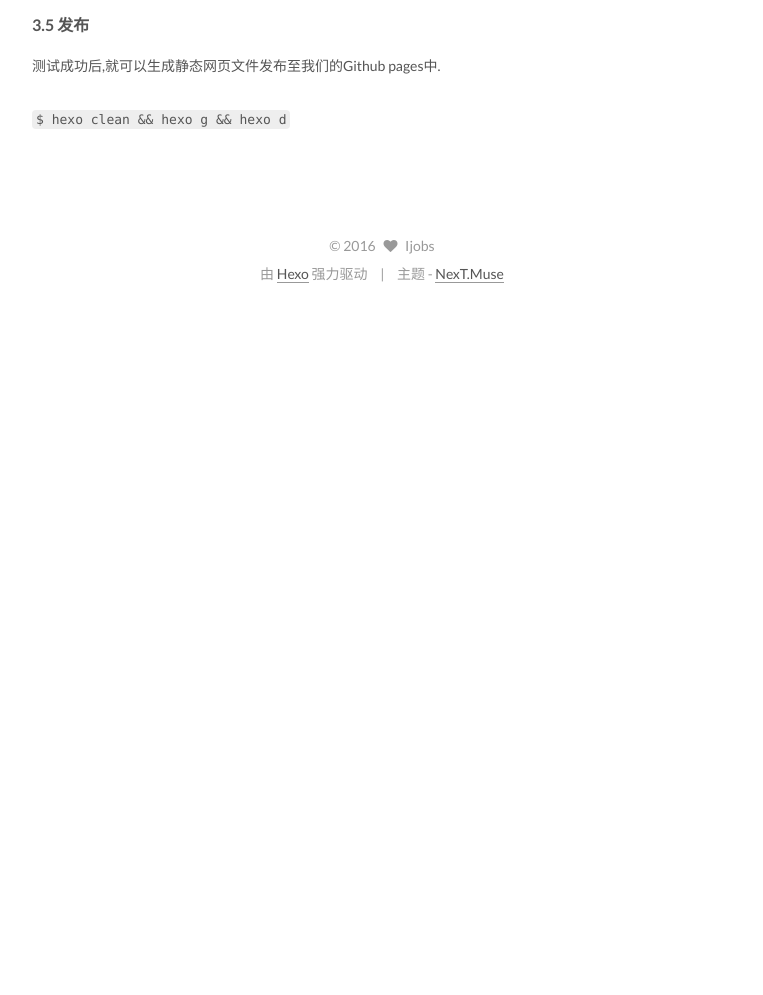
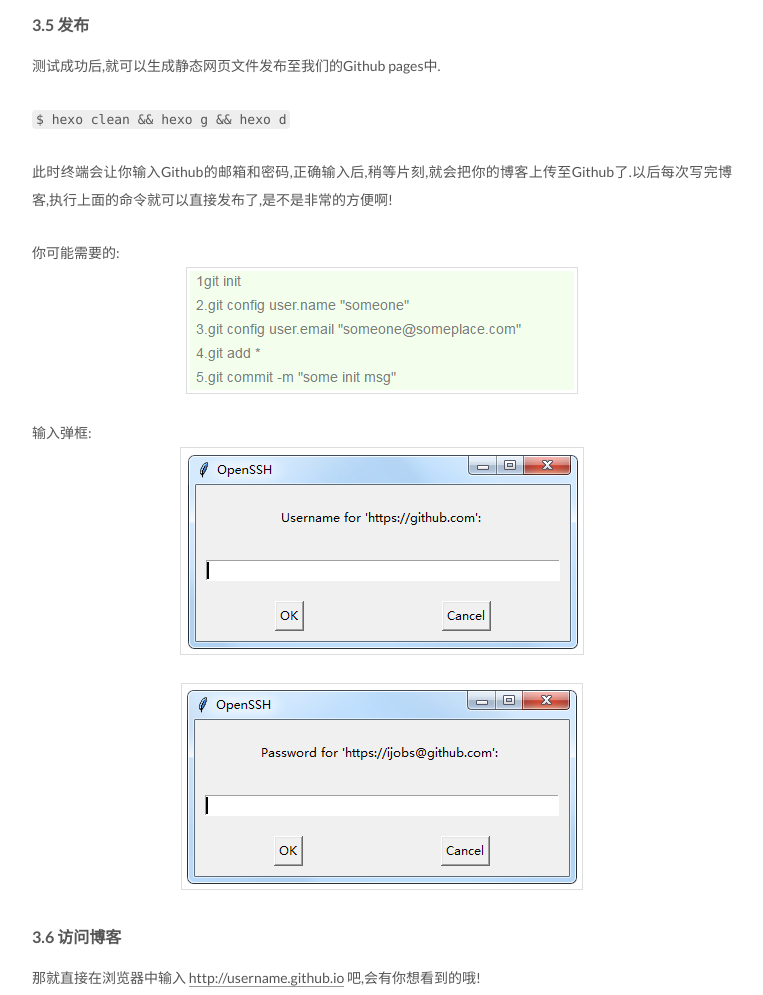
Before and after one commit to ijobs/ijobs.github.io, a plain HTML site: page index.html in a window 1280 px wide. Shown: the part 5678-6673 px from the top of the page, without its empty margins (258-1021 px from the left). Before the commit the page ends 5986 px from the top, so only its background shows below. Drawn offline with Linux system fonts and the light colour scheme.

Commit message:
Site updated: 2016-05-13 12:59:50

```diff
--- a/css/main.css
+++ b/css/main.css
@@ -1548,7 +1548,7 @@
   width: 4px;
   height: 4px;
   border-radius: 50%;
-  background: #52ff36;
+  background: #ffffb0;
 }
 .links-of-blogroll {
   font-size: 13px;
--- a/index.html
+++ b/index.html
@@ -314,6 +314,10 @@
 <p>(哎!在这里没少耽搁时间,不过功夫不负有心人,最终安装成功,如果由于网速或其他什么原因第一次未能安装成功,不用怕,重复执行上面的代码,总会成功的!)</p>
 <h4 id="3-5-发布"><a href="#3-5-发布" class="headerlink" title="3.5 发布"></a>3.5 发布</h4><p>测试成功后,就可以生成静态网页文件发布至我们的Github pages中.</p>
 <p><code>$ hexo clean &amp;&amp; hexo g &amp;&amp; hexo d</code></p>
+<p>此时终端会让你输入Github的邮箱和密码,正确输入后,稍等片刻,就会把你的博客上传至Github了.以后每次写完博客,执行上面的命令就可以直接发布了,是不是非常的方便啊!</p>
+<p>你可能需要的:<br><img src="../uploads/freeBlog/10.png" alt=""></p>
+<p>输入弹框:<br><img src="../uploads/freeBlog/8.png" alt=""><br><img src="../uploads/freeBlog/9.png" alt=""></p>
+<h4 id="3-6-访问博客"><a href="#3-6-访问博客" class="headerlink" title="3.6 访问博客"></a>3.6 访问博客</h4><p>那就直接在浏览器中输入 <a href="http://username.github.io" target="_blank" rel="external">http://username.github.io</a> 吧,会有你想看到的哦!</p>
 
 
 
```
Also changed, not shown: 2016/05/11/FreeBlog/index.html (+9 -2 lines), uploads/freeBlog/10.png (added), uploads/freeBlog/8.png (added), uploads/freeBlog/9.png (added).
